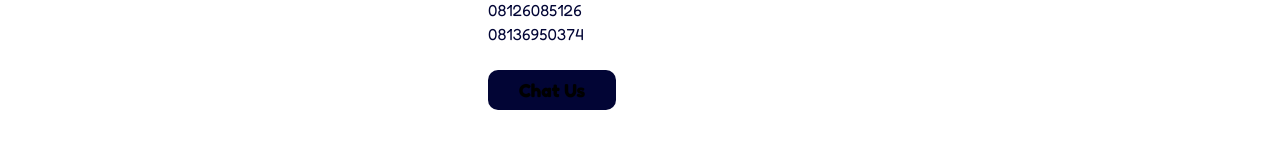
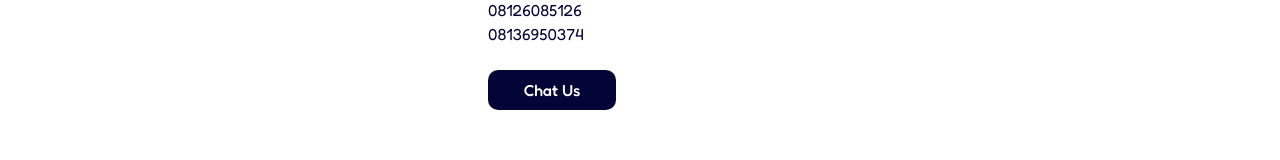
Before and after one commit to PSongs/DOBEX-FARM, a React (Vite) app: page /contact in a window 1280 px wide. Shown: the part 574-734 px from the top of the page. Built offline with nearby package versions, Linux system fonts and the light colour scheme.

Commit message:
WHITE BUTTON

```diff
--- a/src/Components/ContactUs/contactus.css
+++ b/src/Components/ContactUs/contactus.css
@@ -150,10 +150,7 @@ A{
     height: 2.5rem;
     padding: 0.5rem;
     border: none;
-}
-
-#WhatsApp h2{
-    font-weight: 400;
+    color: white;
 }
 
 #WhatsAPP:hover{
--- a/src/Pages/ContactUs.jsx
+++ b/src/Pages/ContactUs.jsx
@@ -51,9 +51,7 @@ const ContactUs = () => {
             <br></br>
 
             <button id="WhatsAPP" onClick={handleWhatsAppChat}>
-              <h3>
                   Chat Us
-              </h3>
           </button>
           </div>
 
```
